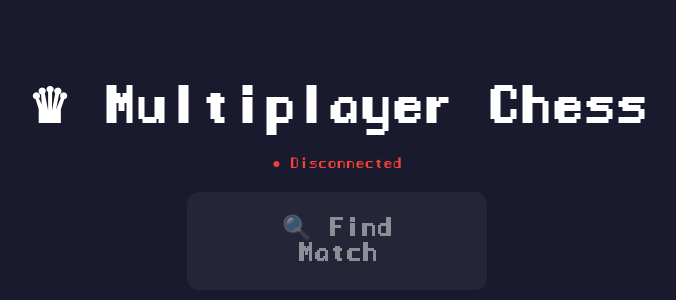
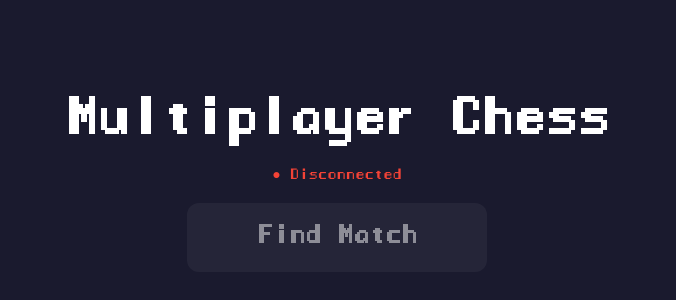
Before and after one commit to MatsVestvik/chess, a Next.js app in the folder chess-frontend/: page / in a window 1280 px wide. Shown: the part 216-516 px from the top of the page, without its empty margins (303-979 px from the left). Built offline with nearby package versions, Linux system fonts and the light colour scheme; no server answers.

Commit message:
cleaner startscreen

```diff
--- a/chess-frontend/src/app/components/Lobby.tsx
+++ b/chess-frontend/src/app/components/Lobby.tsx
@@ -50,7 +50,7 @@ export default function Lobby({ onGameReady }: LobbyProps) {
         gap: '20px',
       }}
     >
-      <h1 style={{ fontSize: '48px' }}>♛ Multiplayer Chess</h1>
+      <h1 style={{ fontSize: '48px' }}>Multiplayer Chess</h1>
 
       <div style={{ color: isConnected ? '#4CAF50' : '#f44336', fontSize: '14px' }}>
         {isConnected ? '● Connected' : '● Disconnected'}
@@ -111,7 +111,7 @@ export default function Lobby({ onGameReady }: LobbyProps) {
               e.currentTarget.style.boxShadow = '0 4px 20px rgba(247, 151, 30, 0.4)';
             }}
           >
-            🔍 Find Match
+            Find Match
           </button>
         ) : (
           <div
```
